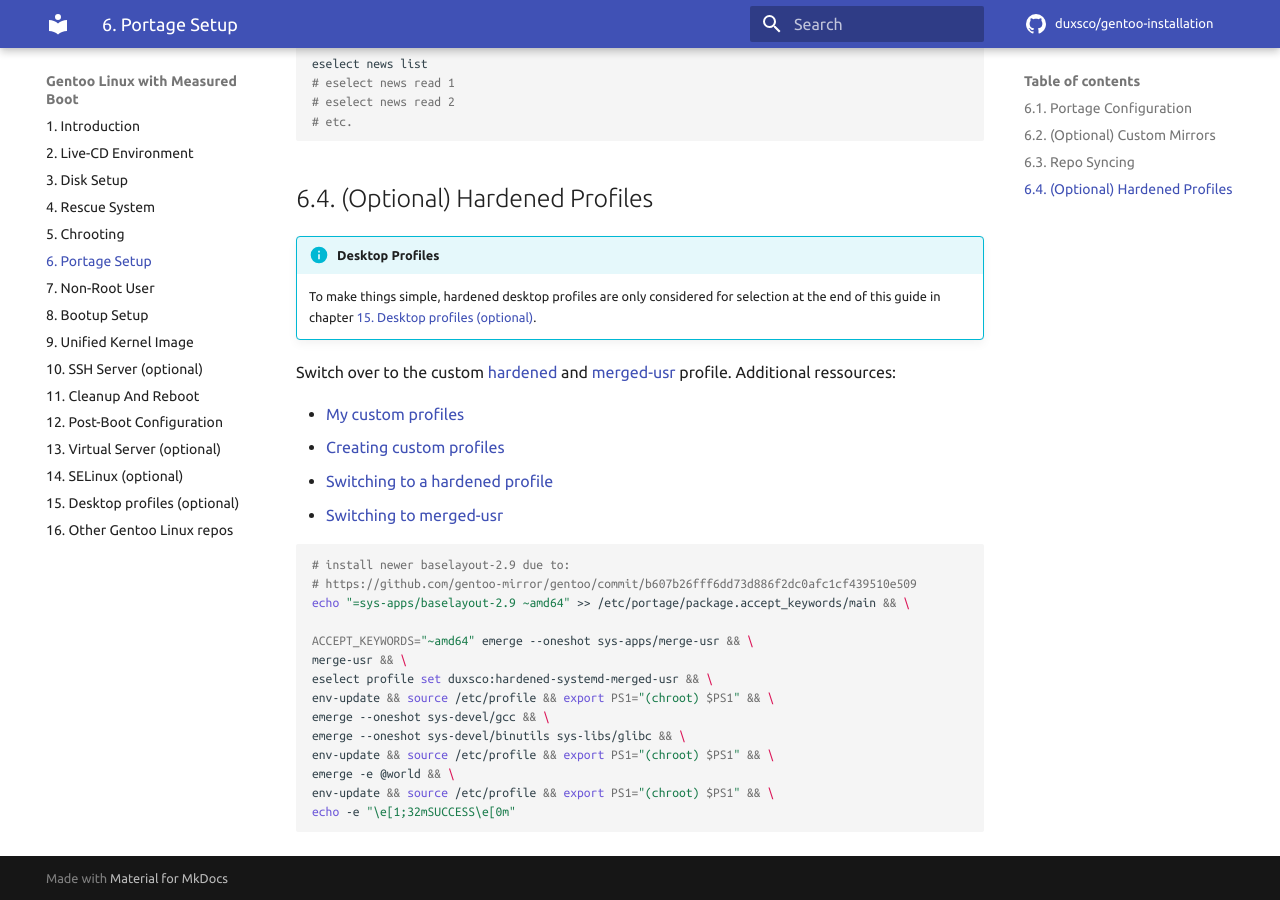
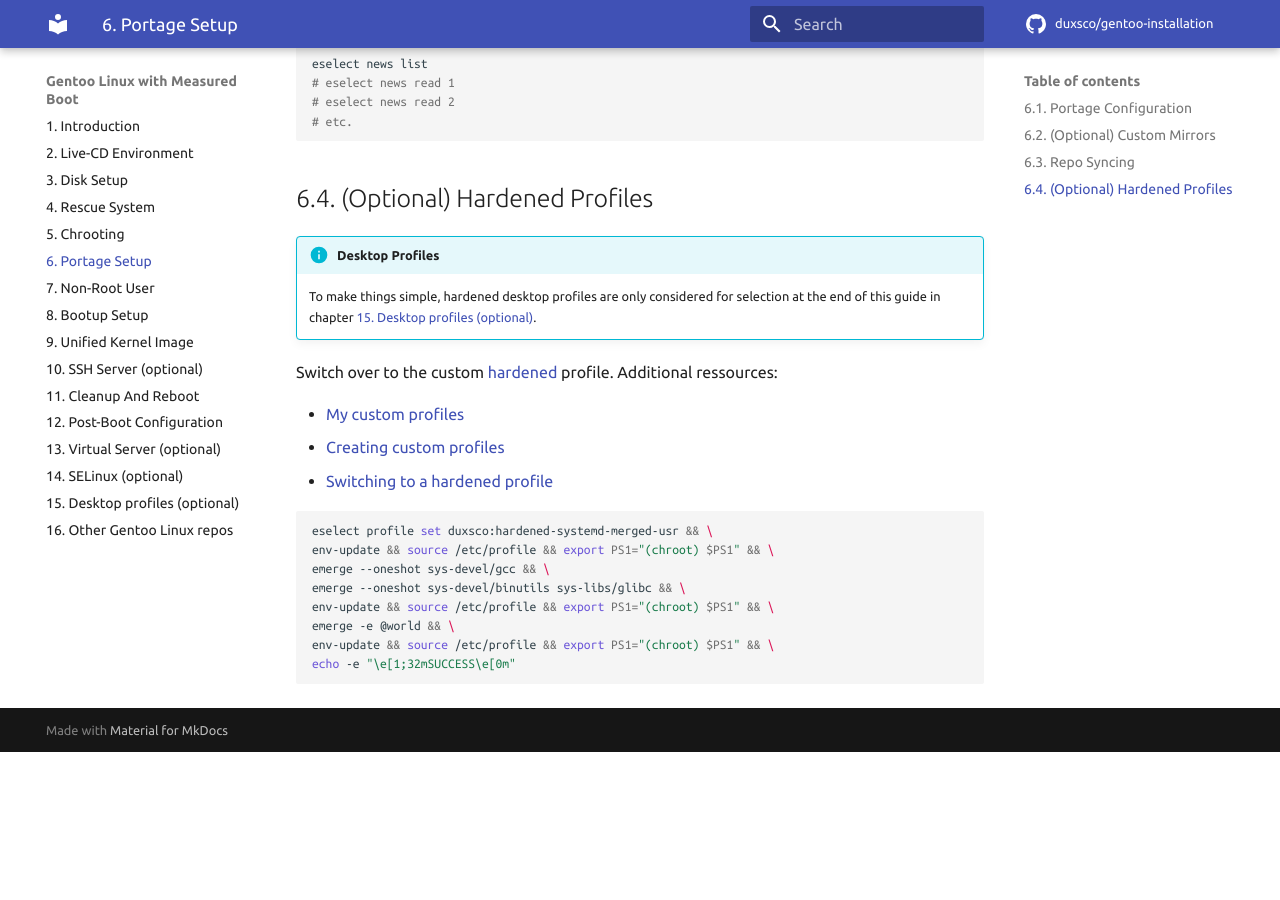
Before and after one commit to duxsco/gentoo-installation, an MkDocs documentation site: the page built from docs/portage_setup.md, in a window 1280 px wide and 900 px high, scrolled down 2769 px. Built offline with MkDocs 1.6.1 and Material for MkDocs 9.7.7, drawn with Linux system fonts in a browser that asks for light colours; emoji names are drawn with the system emoji font; comment, search, counter and statistics services are not loaded; after the commit the page ends 3521 px from its top, so only the background shows below that.

Commit message:
Remove merged-usr setup section

````diff
--- a/docs/portage_setup.md
+++ b/docs/portage_setup.md
@@ -146,20 +146,13 @@ eselect news list
 !!! info "Desktop Profiles"
     To make things simple, hardened desktop profiles are only considered for selection at the end of this guide in chapter [15. Desktop profiles (optional)](/desktop_profiles/).
 
-Switch over to the custom [hardened](https://wiki.gentoo.org/wiki/Project:Hardened) and [merged-usr](https://www.freedesktop.org/wiki/Software/systemd/TheCaseForTheUsrMerge/) profile. Additional ressources:
+Switch over to the custom [hardened](https://wiki.gentoo.org/wiki/Project:Hardened) profile. Additional ressources:
 
 - [My custom profiles](https://github.com/duxsco/gentoo-installation/tree/main/overlay/duxsco/profiles)
 - [Creating custom profiles](https://wiki.gentoo.org/wiki/Profile_(Portage)#Creating_custom_profiles)
 - [Switching to a hardened profile](https://wiki.gentoo.org/wiki/Hardened_Gentoo#Switching_to_a_Hardened_profile)
-- [Switching to merged-usr](https://groups.google.com/g/linux.gentoo.dev/c/xqZYsMmCoME/m/XlplgAnTAwAJ)
 
 ```shell
-# install newer baselayout-2.9 due to:
-# https://github.com/gentoo-mirror/gentoo/commit/b607b26fff6dd73d886f2dc0afc1cf439510e509
-echo "=sys-apps/baselayout-2.9 ~amd64" >> /etc/portage/package.accept_keywords/main && \
-
-ACCEPT_KEYWORDS="~amd64" emerge --oneshot sys-apps/merge-usr && \
-merge-usr && \
 eselect profile set duxsco:hardened-systemd-merged-usr && \
 env-update && source /etc/profile && export PS1="(chroot) $PS1" && \
 emerge --oneshot sys-devel/gcc && \
````
